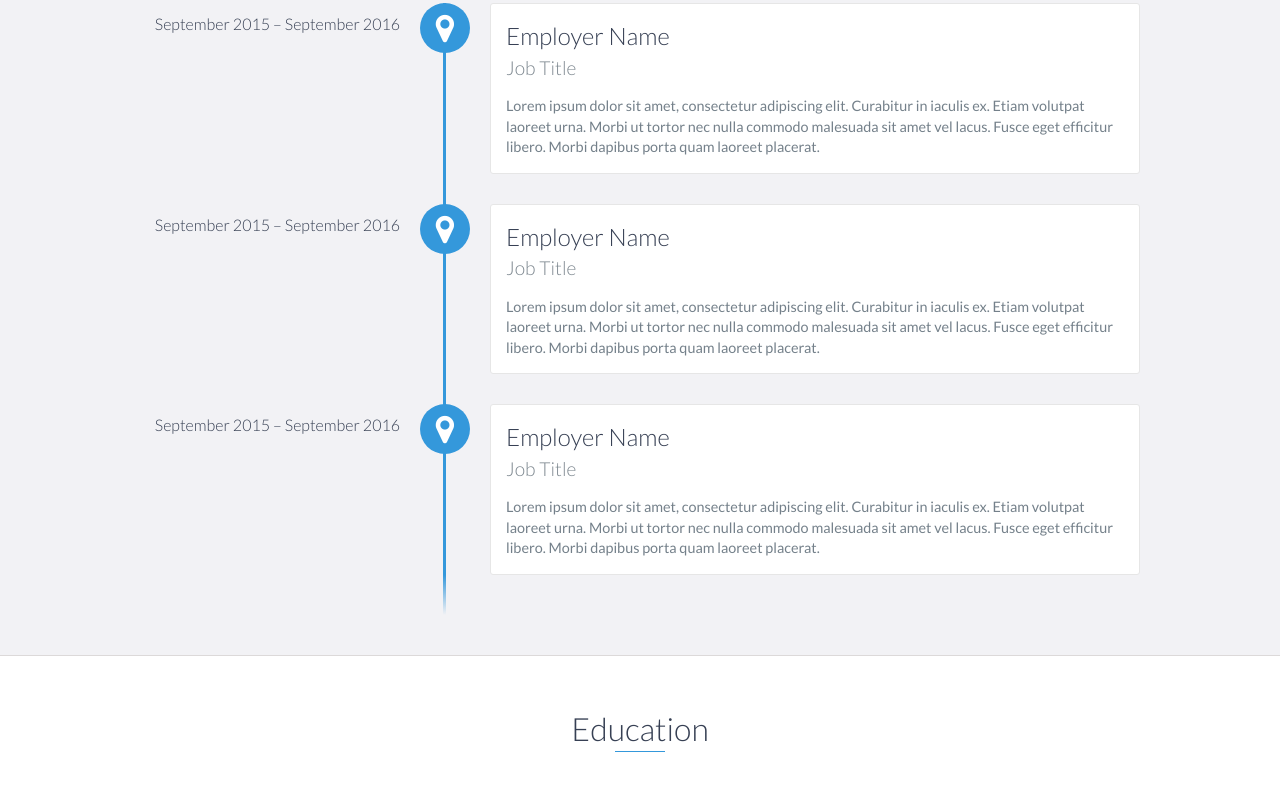
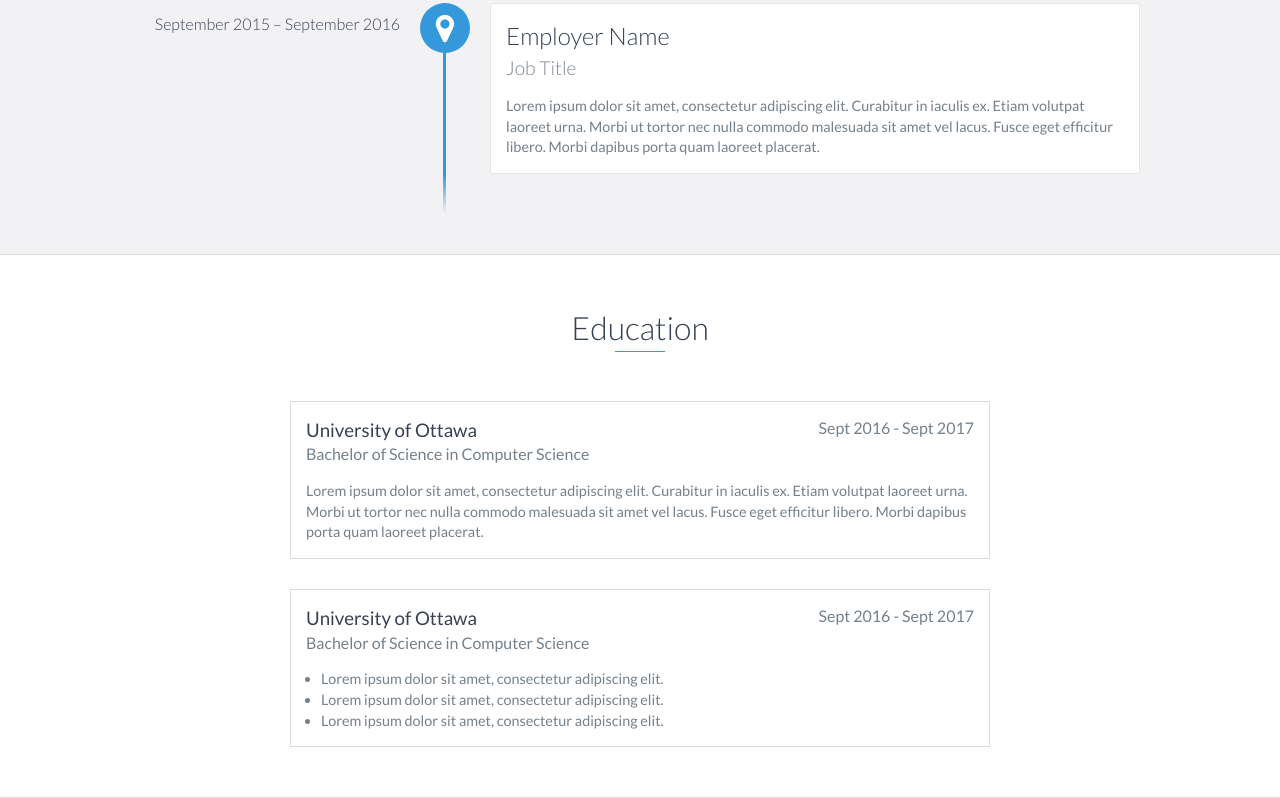
Before and after one commit to RahulRemesh/website, a website: page index.html in a window 1280 px wide. Shown: the part 1179-1977 px from the top of the page. Drawn offline with nearby package versions, Linux system fonts and the light colour scheme.

Commit message:
Content adding

```diff
--- a/index.html
+++ b/index.html
@@ -84,22 +84,6 @@
     <div id="experience" class="background-alt">
         <h2 class="heading">Experience</h2>
         <div id="experience-timeline">
-            <div data-date="September 2015 – September 2016">
-                <h3>Employer Name</h3>
-                <h4>Job Title</h4>
-                <p>
-                    Lorem ipsum dolor sit amet, consectetur adipiscing elit. Curabitur in iaculis ex. Etiam volutpat laoreet urna. Morbi ut tortor nec nulla commodo malesuada sit amet vel lacus. Fusce eget efficitur libero. Morbi dapibus porta quam laoreet placerat.
-                </p>
-            </div>
-
-            <div data-date="September 2015 – September 2016">
-                <h3>Employer Name</h3>
-                <h4>Job Title</h4>
-                <p>
-                    Lorem ipsum dolor sit amet, consectetur adipiscing elit. Curabitur in iaculis ex. Etiam volutpat laoreet urna. Morbi ut tortor nec nulla commodo malesuada sit amet vel lacus. Fusce eget efficitur libero. Morbi dapibus porta quam laoreet placerat.
-                </p>
-            </div>
-
             <div data-date="September 2015 – September 2016">
                 <h3>Employer Name</h3>
                 <h4>Job Title</h4>
```
